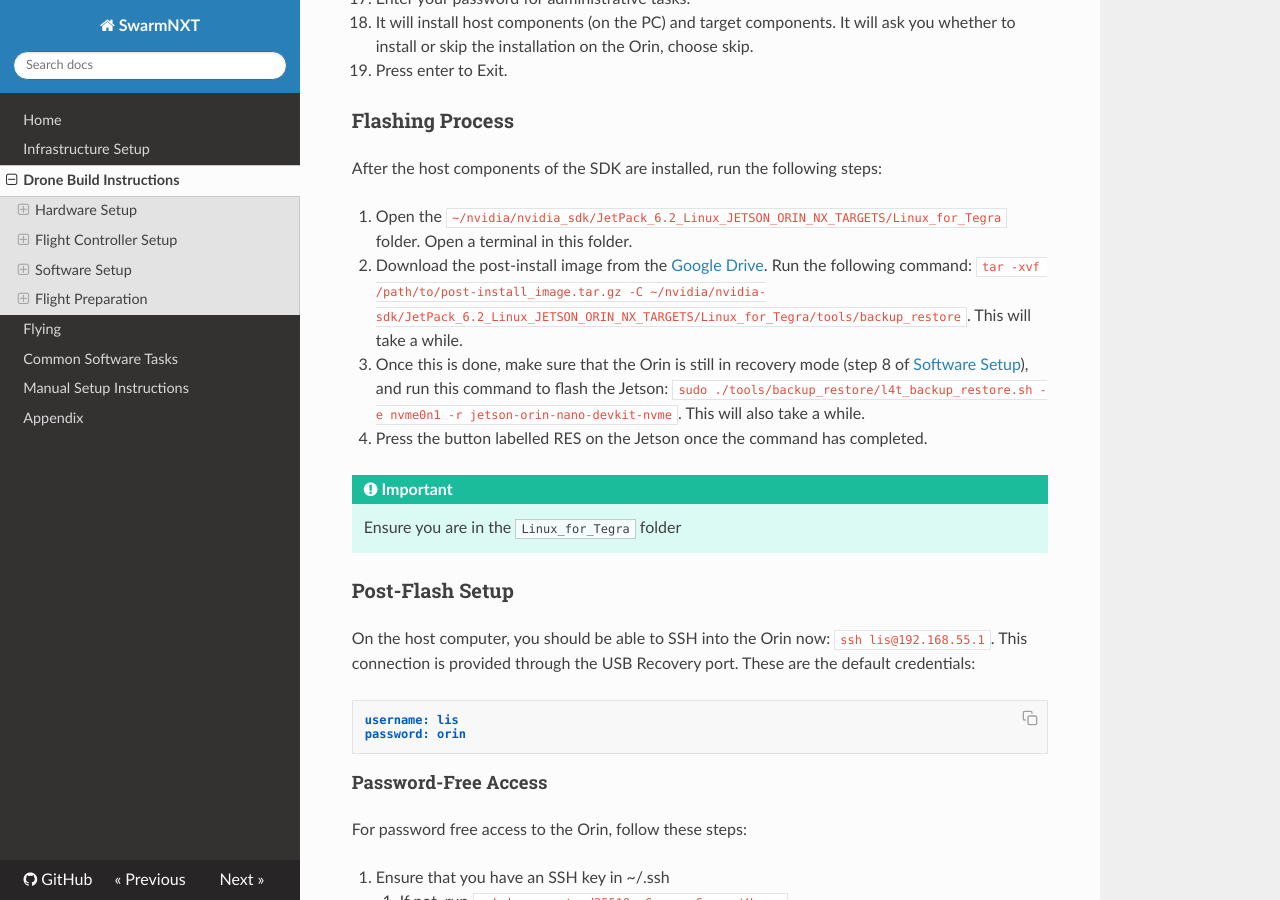
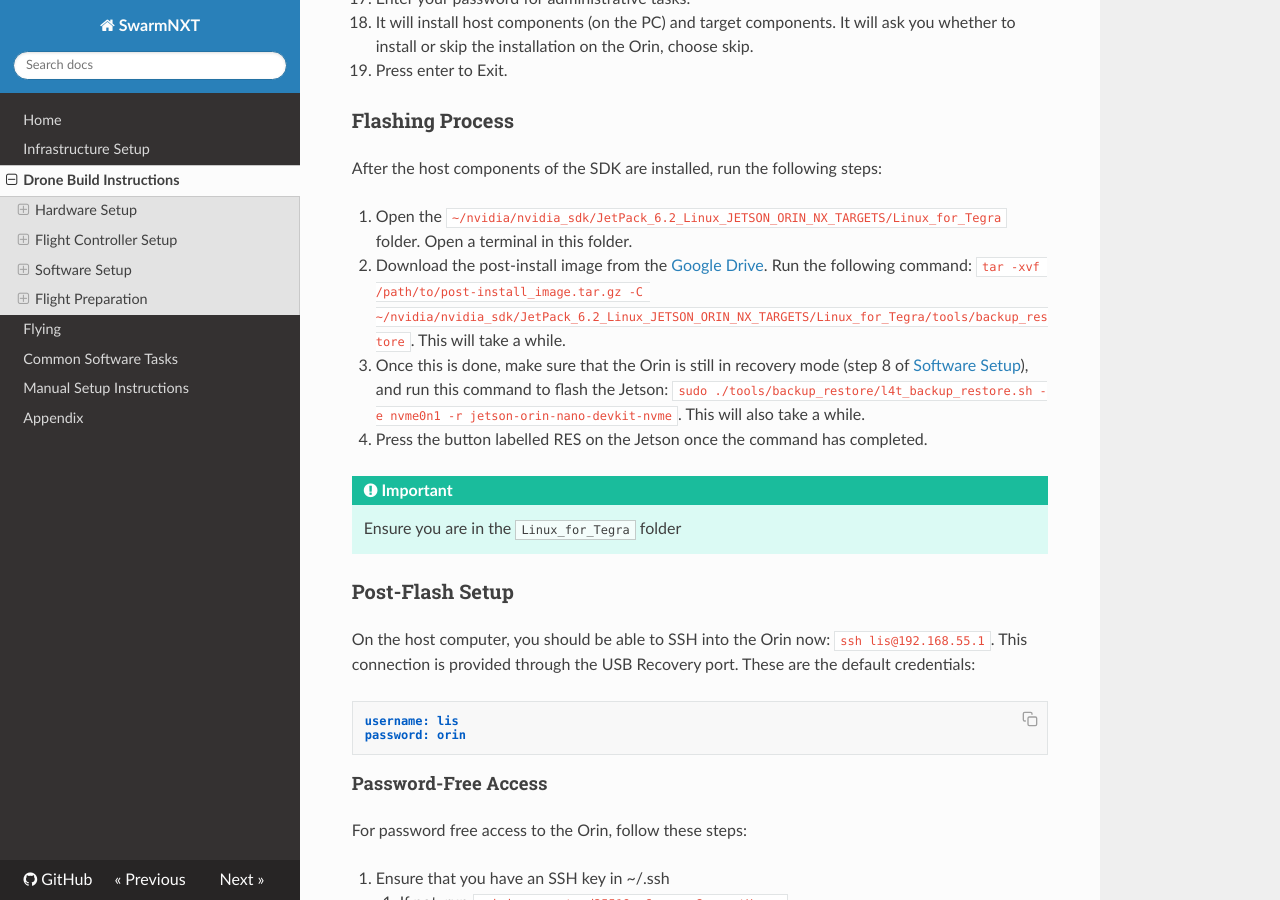
Before and after one commit to lis-epfl/swarm-nxt, an MkDocs documentation site: the page built from docs/drone-setup.md, in a window 1280 px wide and 900 px high, scrolled down 12960 px. Built offline with MkDocs 1.6.1, drawn with Linux system fonts in a browser that asks for light colours; nearby versions of some CDN libraries.

```diff
--- a/docs/drone-setup.md
+++ b/docs/drone-setup.md
@@ -338,7 +338,7 @@ Calibrate the accelometer by clicking on the accelerometer sub-tab and completin
 After the host components of the SDK are installed, run the following steps:
 
 1. Open the `~/nvidia/nvidia_sdk/JetPack_6.2_Linux_JETSON_ORIN_NX_TARGETS/Linux_for_Tegra` folder. Open a terminal in this folder.
-2. Download the post-install image from the [Google Drive](https://drive.google.com/drive/folders/1IpKJmJZyAb2P-46V7JcgBnGyn-WECAMc). Run the following command: `tar -xvf /path/to/post-install_image.tar.gz -C ~/nvidia/nvidia-sdk/JetPack_6.2_Linux_JETSON_ORIN_NX_TARGETS/Linux_for_Tegra/tools/backup_restore`. This will take a while.
+2. Download the post-install image from the [Google Drive](https://drive.google.com/drive/folders/1IpKJmJZyAb2P-46V7JcgBnGyn-WECAMc). Run the following command: `tar -xvf /path/to/post-install_image.tar.gz -C ~/nvidia/nvidia_sdk/JetPack_6.2_Linux_JETSON_ORIN_NX_TARGETS/Linux_for_Tegra/tools/backup_restore`. This will take a while.
 3. Once this is done, make sure that the Orin is still in recovery mode (step 8 of [Software Setup](#software-setup)), and run this command to flash the Jetson: `sudo ./tools/backup_restore/l4t_backup_restore.sh -e nvme0n1 -r jetson-orin-nano-devkit-nvme`. This will also take a while.
 4. Press the button labelled RES on the Jetson once the command has completed.
 
```
